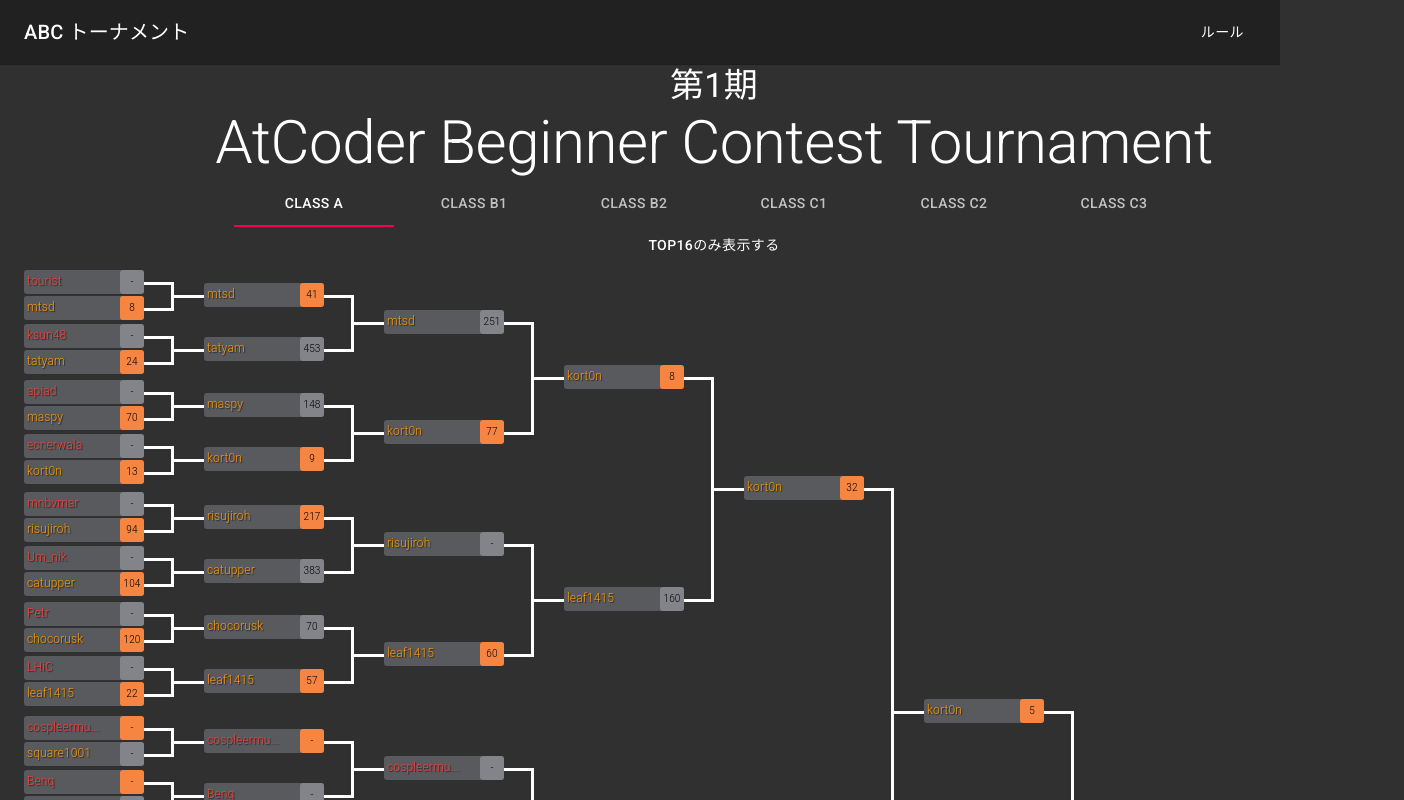
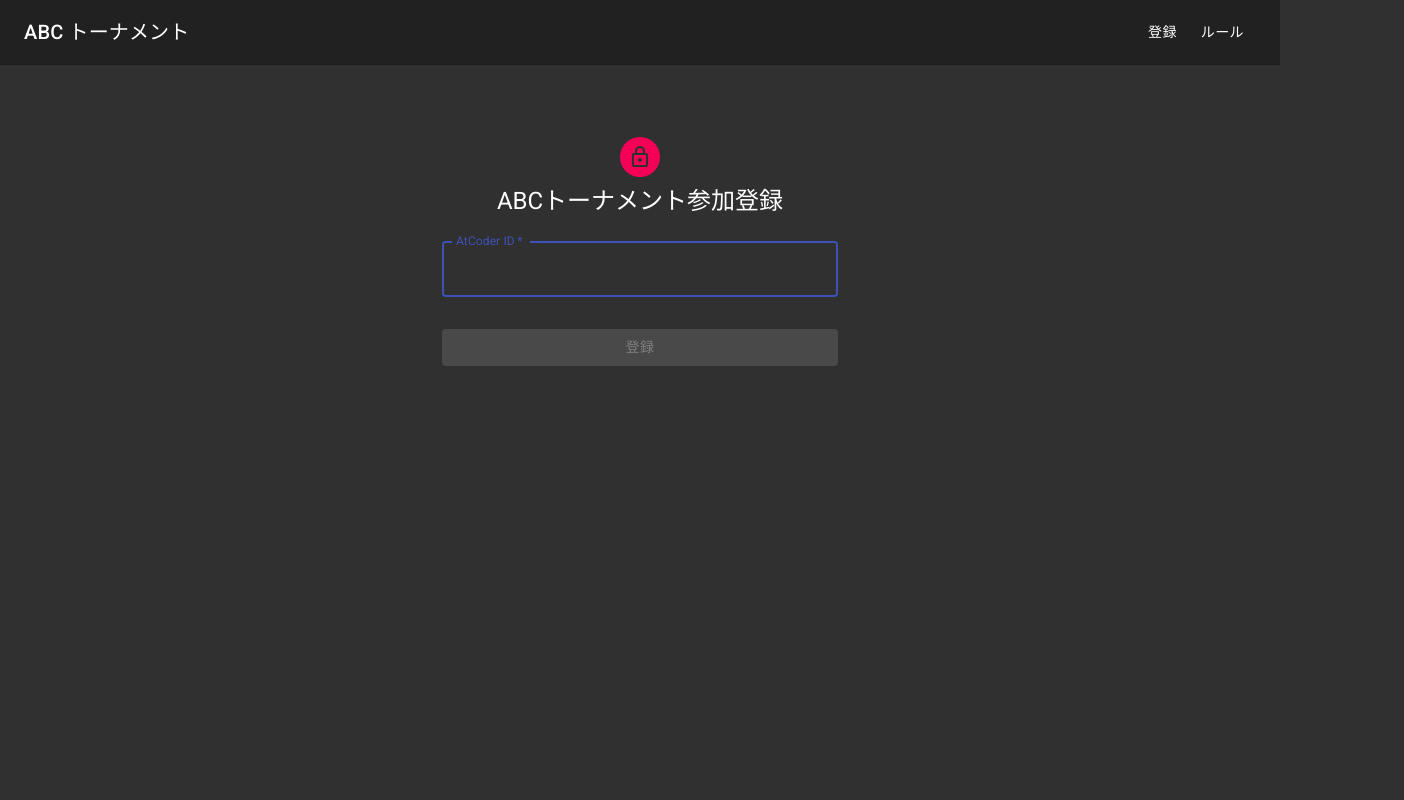
Before and after one commit to kenkoooo/atcoder-tournament, a React (Create React App) app: page /#/register in a window 1280 px wide. Before the commit this address led to /#/tournament/1. Shown: the top 800 px of the page, 1404 px wide, since content can reach past the window. Built offline with nearby package versions, Linux system fonts and the light colour scheme.

Commit message:
Registration

```diff
--- a/src/App.css
+++ /dev/null
@@ -1,38 +0,0 @@
-.App {
-  text-align: center;
-}
-
-.App-logo {
-  height: 40vmin;
-  pointer-events: none;
-}
-
-@media (prefers-reduced-motion: no-preference) {
-  .App-logo {
-    animation: App-logo-spin infinite 20s linear;
-  }
-}
-
-.App-header {
-  background-color: #282c34;
-  min-height: 100vh;
-  display: flex;
-  flex-direction: column;
-  align-items: center;
-  justify-content: center;
-  font-size: calc(10px + 2vmin);
-  color: white;
-}
-
-.App-link {
-  color: #61dafb;
-}
-
-@keyframes App-logo-spin {
-  from {
-    transform: rotate(0deg);
-  }
-  to {
-    transform: rotate(360deg);
-  }
-}
--- a/src/App.tsx
+++ b/src/App.tsx
@@ -17,7 +17,7 @@
   Route,
   Switch,
 } from "react-router-dom";
-import "./App.css";
+import { RegisterPage } from "./pages/RegisterPage";
 import { Tournament } from "./pages/Tournament";
 import { SEASON_ID } from "./utils/Constants";
 
@@ -91,15 +91,15 @@
               ABC トーナメント
             </Typography>
             <nav>
-              {/*<Link*/}
-              {/*    component={RouterLink}*/}
-              {/*    variant="button"*/}
-              {/*    color="textPrimary"*/}
-              {/*    to="/submit"*/}
-              {/*    className={classes.link}*/}
-              {/*>*/}
-              {/*  登録*/}
-              {/*</Link>*/}
+              <Link
+                component={RouterLink}
+                variant="button"
+                color="textPrimary"
+                to="/register"
+                className={classes.link}
+              >
+                登録
+              </Link>
               <Link
                 href="https://github.com/kenkoooo/atcoder-tournament/tree/master/rules"
                 target="_blank"
@@ -125,9 +125,9 @@
                 );
               }}
             />
-            {/*<Route path="/submit">*/}
-            {/*  <SubmitPage />*/}
-            {/*</Route>*/}
+            <Route path="/register">
+              <RegisterPage />
+            </Route>
             <Redirect path="/" to={`/tournament/${SEASON_ID}`} />
           </Switch>
         </Container>
--- /dev/null
+++ b/src/pages/RegisterPage.tsx
@@ -0,0 +1,220 @@
+import {
+  Avatar,
+  Button,
+  CircularProgress,
+  Container,
+  CssBaseline,
+  TextField,
+  Typography,
+} from "@material-ui/core";
+import { makeStyles } from "@material-ui/core/styles";
+import React, { useState } from "react";
+import LockOutlinedIcon from "@material-ui/icons/LockOutlined";
+
+const RegistrationForm = (props: {
+  state: InputState;
+  setState: (input: InputState) => void;
+  register: (input: InputState) => void;
+}) => {
+  const classes = useStyles();
+  return (
+    <form
+      className={classes.form}
+      noValidate
+      onSubmit={(e) => {
+        e.preventDefault();
+        props.register(props.state);
+      }}
+    >
+      <TextField
+        variant="outlined"
+        margin="normal"
+        required
+        fullWidth
+        label="AtCoder ID"
+        autoFocus
+        value={props.state.userId}
+        onChange={(e) => {
+          const inputValue = e.target.value;
+          if (/^[a-zA-Z0-9\-_]*$/.test(inputValue)) {
+            props.setState({
+              ...props.state,
+              userId: inputValue,
+            });
+          }
+        }}
+      />
+      <Button
+        type="submit"
+        fullWidth
+        variant="contained"
+        color="primary"
+        className={classes.submit}
+        disabled={props.state.userId.length === 0}
+      >
+        登録
+      </Button>
+    </form>
+  );
+};
+
+const VerificationForm = (props: {
+  state: VerifyState;
+  confirm: () => void;
+}) => {
+  const classes = useStyles();
+  return (
+    <>
+      <p>本人確認のため、AtCoder にログインして、所属を一時的に</p>
+      <code>{props.state.code}</code>
+      <p>に変更して、「確認」ボタンを押してください。</p>
+      <Button
+        onClick={props.confirm}
+        type="submit"
+        fullWidth
+        variant="contained"
+        color="primary"
+        className={classes.submit}
+      >
+        確認
+      </Button>
+    </>
+  );
+};
+
+interface InputState {
+  type: "Input";
+  userId: string;
+}
+interface VerifyState {
+  type: "Verify";
+  userId: string;
+  code: string;
+}
+interface RegisteredState {
+  type: "Registered";
+}
+interface FailedState {
+  type: "Failed";
+}
+interface PendingState {
+  type: "Pending";
+}
+
+type RegisterState =
+  | InputState
+  | VerifyState
+  | RegisteredState
+  | FailedState
+  | PendingState;
+
+const useStyles = makeStyles((theme) => ({
+  paper: {
+    marginTop: theme.spacing(8),
+    display: "flex",
+    flexDirection: "column",
+    alignItems: "center",
+  },
+  avatar: {
+    margin: theme.spacing(1),
+    backgroundColor: theme.palette.secondary.main,
+  },
+  form: {
+    width: "100%", // Fix IE 11 issue.
+    marginTop: theme.spacing(1),
+  },
+  submit: {
+    margin: theme.spacing(3, 0, 2),
+  },
+}));
+
+export const RegisterPage = () => {
+  const classes = useStyles();
+  const [registerState, setRegisterState] = useState<RegisterState>({
+    type: "Input",
+    userId: "",
+  });
+
+  const getVerificationCode = (input: InputState) => {
+    setRegisterState({ type: "Pending" });
+    fetch("https://atcoder-auth.kenkoooo.com/api/authorize", {
+      method: "POST",
+      headers: {
+        "Content-Type": "application/json",
+      },
+      body: JSON.stringify({ user_id: input.userId }),
+    })
+      .then((response) => response.json())
+      .then((response) => {
+        setRegisterState({
+          type: "Verify",
+          userId: input.userId,
+          code: response.verification_code,
+        });
+      })
+      .catch(() => {
+        setRegisterState({
+          type: "Failed",
+        });
+      });
+  };
+  const confirmRegistration = (verify: VerifyState) => {
+    setRegisterState({ type: "Pending" });
+    fetch("https://atcoder-auth.kenkoooo.com/api/confirm", {
+      method: "POST",
+      headers: {
+        "Content-Type": "application/json",
+      },
+      body: JSON.stringify({ user_id: verify.userId }),
+    })
+      .then((response) => response.json())
+      .then((response) => {
+        const token = response.token;
+        return fetch("https://atcoder-tournament.herokuapp.com/api/user", {
+          method: "POST",
+          headers: { "Content-Type": "application/x-www-form-urlencoded" },
+          body: `user_id=${verify.userId}&token=${token}`,
+        });
+      })
+      .then(() => {
+        setRegisterState({ type: "Registered" });
+      })
+      .catch(() => {
+        setRegisterState({
+          type: "Failed",
+        });
+      });
+  };
+
+  return (
+    <Container maxWidth="xs">
+      <CssBaseline />
+      <div className={classes.paper}>
+        <Avatar className={classes.avatar}>
+          <LockOutlinedIcon />
+        </Avatar>
+        <Typography component="h1" variant="h5">
+          ABCトーナメント参加登録
+        </Typography>
+        {registerState.type === "Input" && (
+          <RegistrationForm
+            state={registerState}
+            setState={setRegisterState}
+            register={getVerificationCode}
+          />
+        )}
+        {registerState.type === "Verify" && (
+          <VerificationForm
+            state={registerState}
+            confirm={() => confirmRegistration(registerState)}
+          />
+        )}
+        {registerState.type === "Failed" && (
+          <p>登録に失敗しました。本人確認に失敗したか、既に登録済みです。</p>
+        )}
+        {registerState.type === "Registered" && <p>登録完了しました。</p>}
+        {registerState.type === "Pending" && <CircularProgress />}
+      </div>
+    </Container>
+  );
+};
```
Also changed, not shown: src/pages/SubmitPage.tsx (deleted, +0 -109 lines), 17 other files (tests, documents, lock files or other folders).
